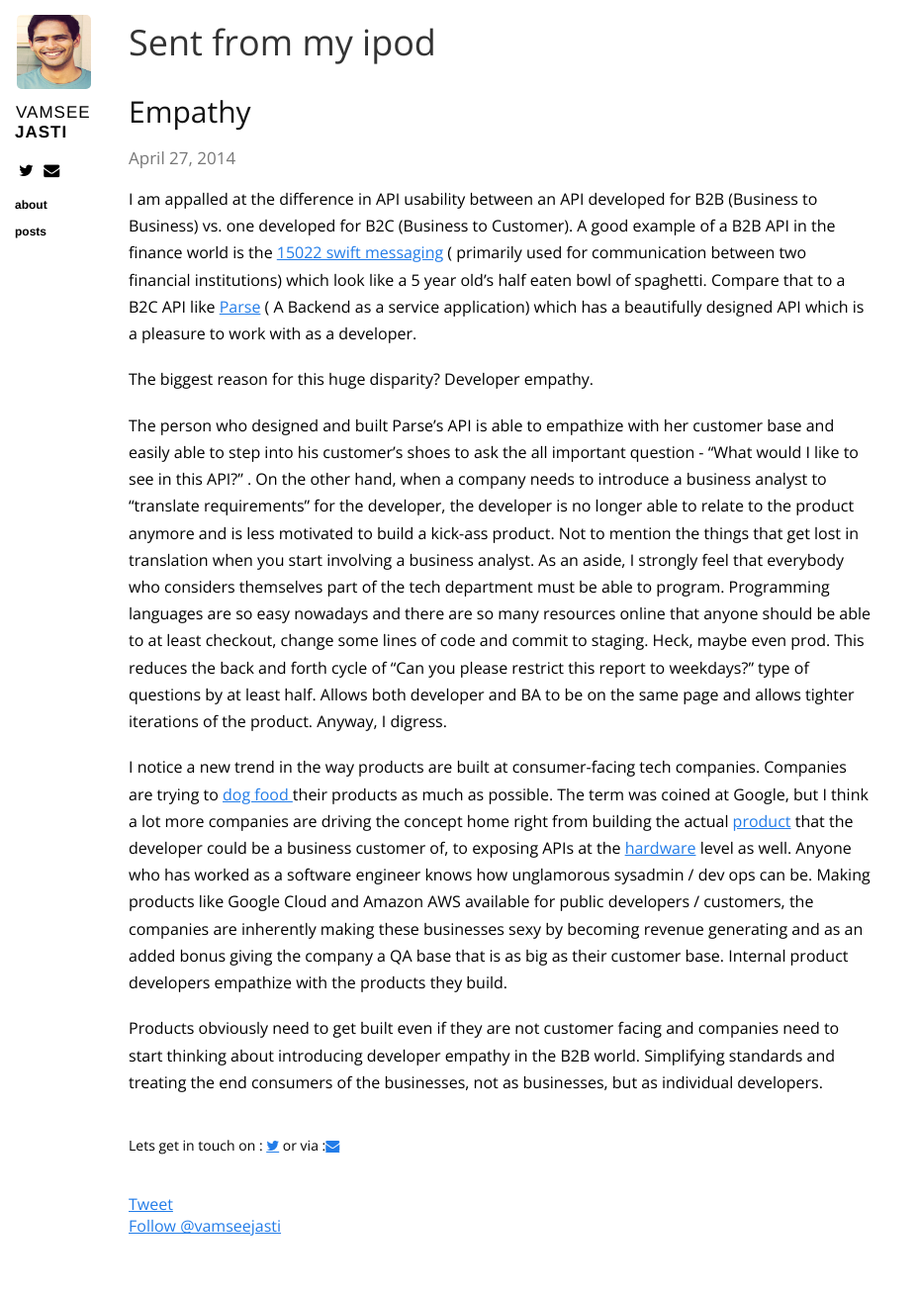
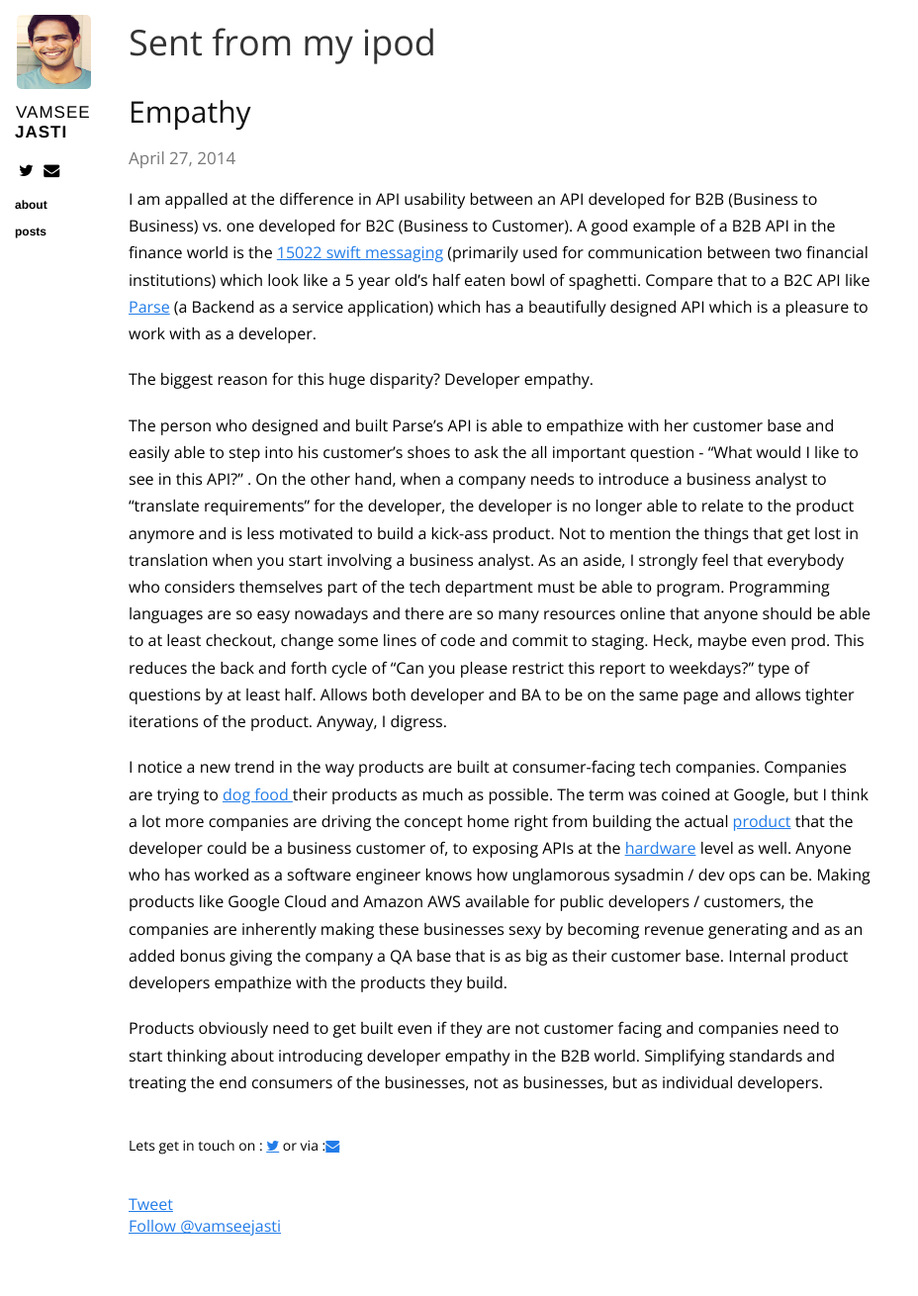
Before and after one commit to jasti/jasti.github.io, a Jekyll site: the page built from _posts/2014-04-27-empathy.markdown, in a window 1280 px wide. Shown: the whole page at 99% size, without its empty margins (0-928 px from the left). Built offline with Jekyll 4.4.1, drawn with Linux system fonts in a browser that asks for light colours; nearby versions of some CDN libraries; Markdown is read by kramdown in place of the engine named in the settings; comment, search, counter and statistics services are not loaded.

```diff
--- a/_posts/2014-04-27-empathy.markdown
+++ b/_posts/2014-04-27-empathy.markdown
@@ -4,7 +4,7 @@ title: Empathy
 category: posts
 ---
 
-I am appalled at the difference in API usability between an API developed for B2B (Business to Business) vs. one developed for B2C (Business to Customer). A good example of a B2B API in the finance world is the <a href ="http://www.swift.com/products_services/by_type/messaging/index">15022 swift messaging</a> ( primarily used for communication between two financial institutions) which look like a 5 year old's half eaten bowl of spaghetti. Compare that to a B2C API like  <a href ="https://parse.com/docs/rest">Parse</a> ( A Backend as a service application) which has a beautifully designed API which is a pleasure to work with as a developer.
+I am appalled at the difference in API usability between an API developed for B2B (Business to Business) vs. one developed for B2C (Business to Customer). A good example of a B2B API in the finance world is the <a href ="http://www.swift.com/products_services/by_type/messaging/index">15022 swift messaging</a> (primarily used for communication between two financial institutions) which look like a 5 year old's half eaten bowl of spaghetti. Compare that to a B2C API like  <a href ="https://parse.com/docs/rest">Parse</a> (a Backend as a service application) which has a beautifully designed API which is a pleasure to work with as a developer.
 
 The biggest reason for this huge disparity? Developer empathy.
 
```
